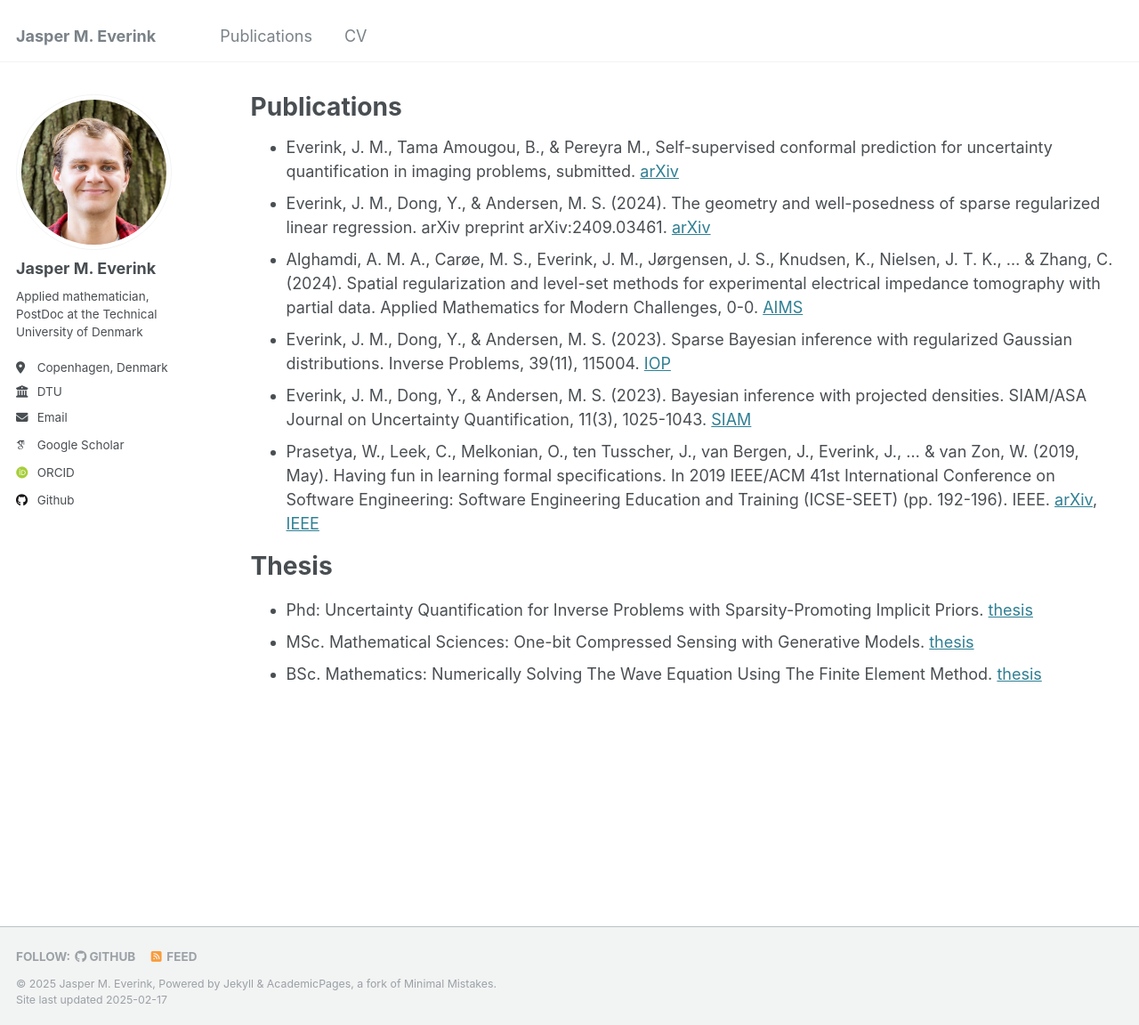
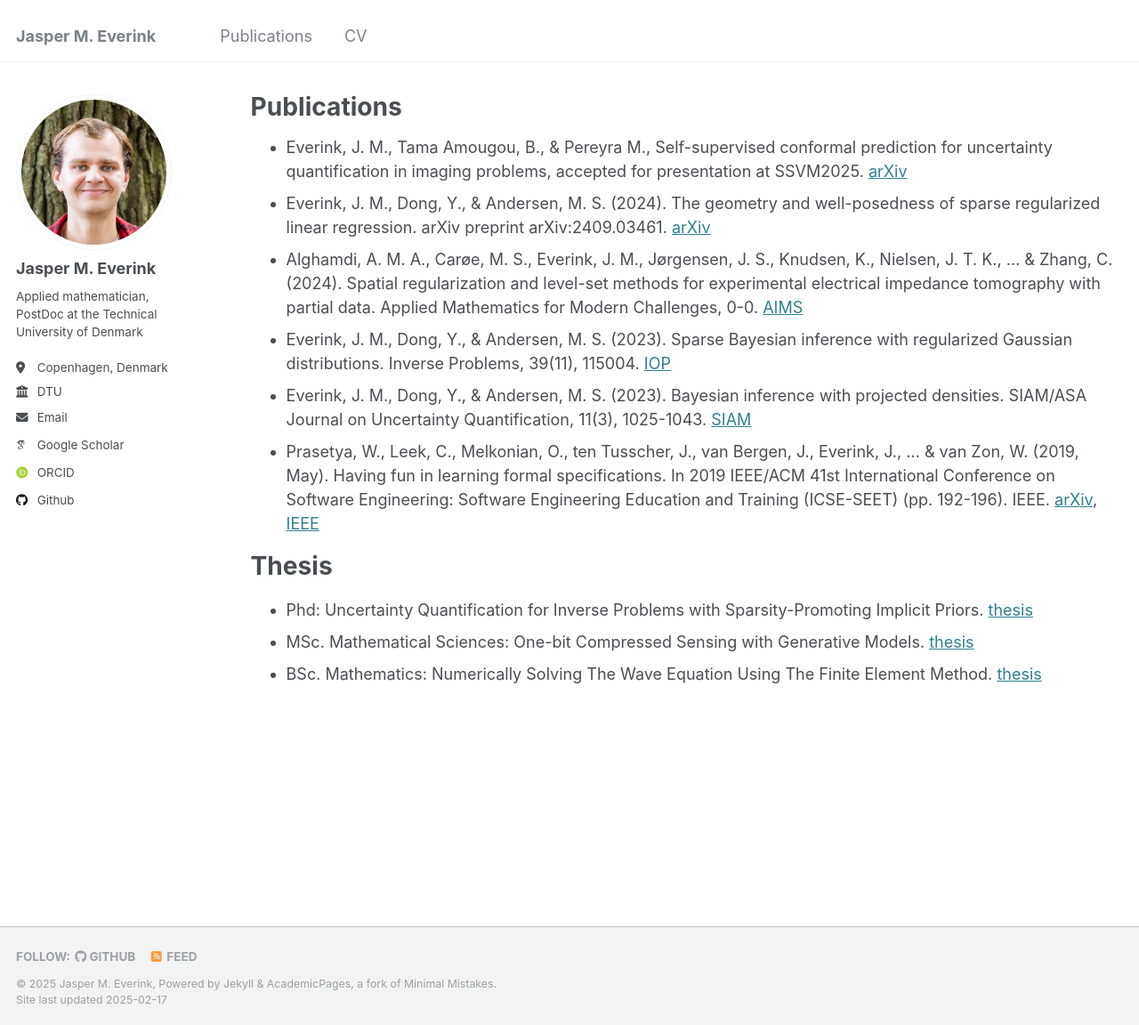
Before and after one commit to jeverink/jeverink.github.io, a Jekyll site: the page built from _pages/publications.md, in a window 1280 px wide and 1152 px high. Shown: the whole window at 89% size. Built offline with Jekyll 4.4.1, drawn with Linux system fonts in a browser that asks for light colours; some web fonts are replaced.

Commit message:
Update publications.md

```diff
--- a/_pages/publications.md
+++ b/_pages/publications.md
@@ -9,7 +9,7 @@
 
 {% include base_path %}
 
-- Everink, J. M., Tama Amougou, B., & Pereyra M., Self-supervised conformal prediction for uncertainty quantification in imaging problems, submitted. [arXiv](https://arxiv.org/abs/2502.05127)
+- Everink, J. M., Tama Amougou, B., & Pereyra M., Self-supervised conformal prediction for uncertainty quantification in imaging problems, accepted for presentation at SSVM2025. [arXiv](https://arxiv.org/abs/2502.05127)
 - Everink, J. M., Dong, Y., & Andersen, M. S. (2024). The geometry and well-posedness of sparse regularized linear regression. arXiv preprint arXiv:2409.03461. [arXiv](https://arxiv.org/abs/2409.03461)
 - Alghamdi, A. M. A., Carøe, M. S., Everink, J. M., Jørgensen, J. S., Knudsen, K., Nielsen, J. T. K., ... & Zhang, C. (2024). Spatial regularization and level-set methods for experimental electrical impedance tomography with partial data. Applied Mathematics for Modern Challenges, 0-0. [AIMS](https://www.aimsciences.org/article/doi/10.3934/ammc.2024013)
 - Everink, J. M., Dong, Y., & Andersen, M. S. (2023). Sparse Bayesian inference with regularized Gaussian distributions. Inverse Problems, 39(11), 115004. [IOP](https://iopscience.iop.org/article/10.1088/1361-6420/acf9c5)
```
